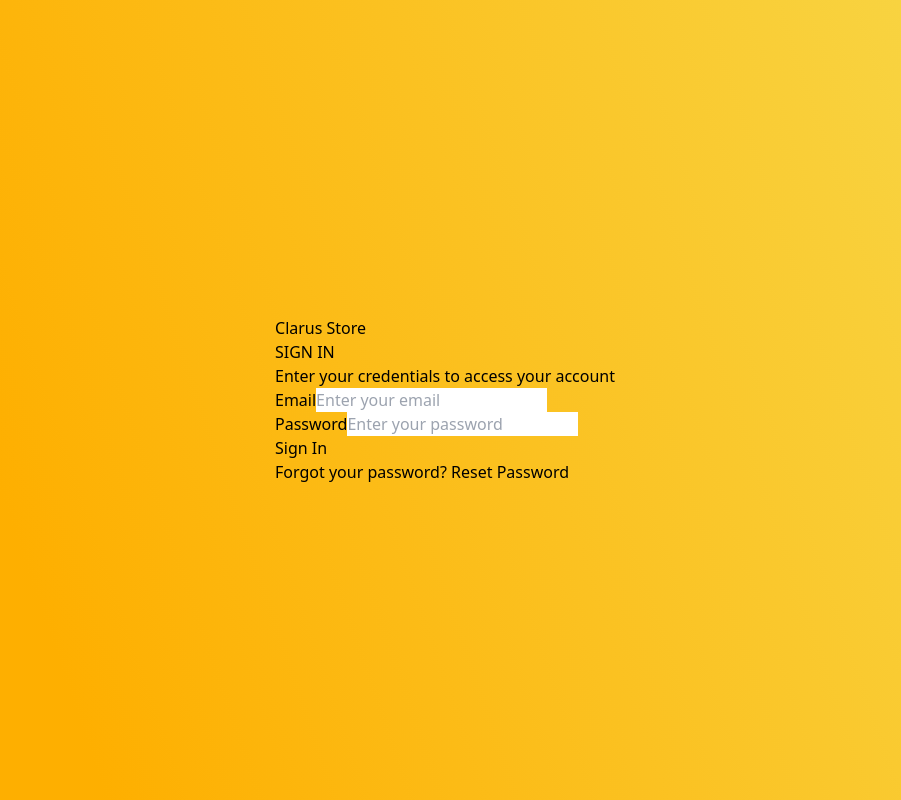
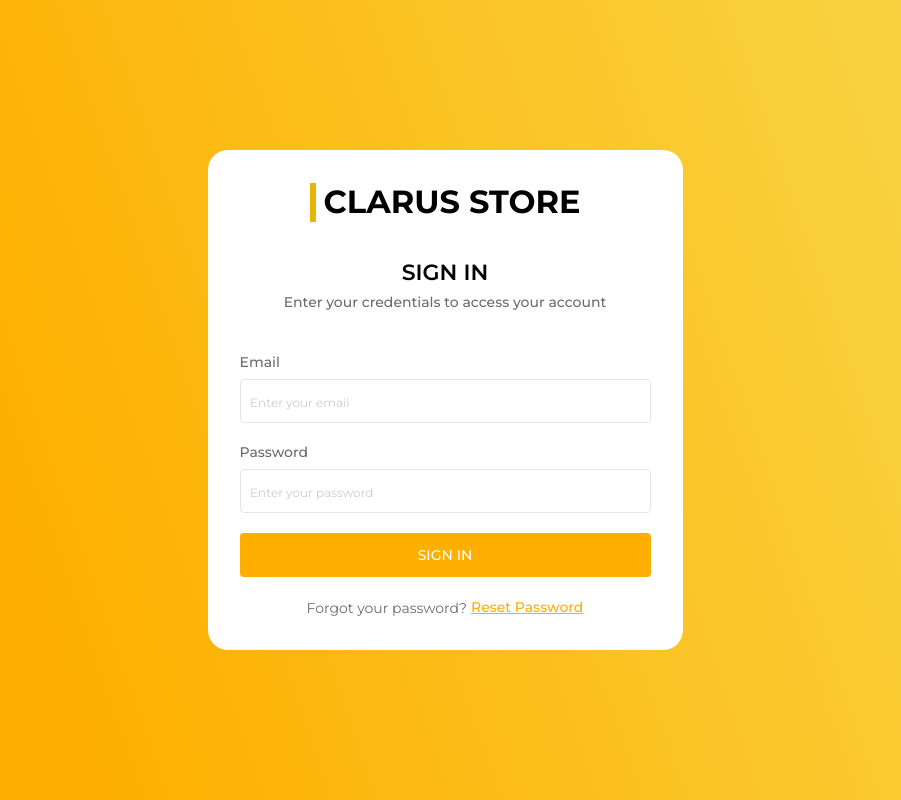
Before and after one commit to FatihYcan/Clarus-Store, a React (Create React App) app: page / in a window 1280 px wide. Shown: the whole page, without its empty margins (195-1096 px from the left). Built offline with nearby package versions, Linux system fonts and the light colour scheme.

Commit message:
login css finish

```diff
--- a/src/pages/Login.jsx
+++ b/src/pages/Login.jsx
@@ -1,33 +1,65 @@
 const Login = () => {
   return (
     <div className="loginDiv">
-      <div>
-        <div>
-          <span></span>
-          <h1>Clarus Store</h1>
+      <div className="h-[500px] w-11/12 sm:w-[475px] bg-white rounded-[20px] p-5 flex justify-between flex-col text-center">
+        <div className="flex justify-center items-center mt-2 gap-2">
+          <span className="w-[6px] bg-yellow-500 h-[39px]"></span>
+          <h1 className="text-[22px] sm:text-[32px] font-montserrat font-[700] uppercase">
+            Clarus Store
+          </h1>
         </div>
-        <div>
-          <h3>SIGN IN</h3>
-          <p>Enter your credentials to access your account</p>
+        <div className="my-2">
+          <h3 className="font-montserrat font-[600] text-[22px] uppercase text-black">
+            SIGN IN
+          </h3>
+          <p className="font-montserrat text-labelColor text-label mt-1">
+            Enter your credentials to access your account
+          </p>
         </div>
-        <form>
-          <div className="">
-            <label htmlFor="email">Email</label>
-            <input type="email" placeholder="Enter your email" required />
+        <form className="flex flex-col text-left p-3 gap-5">
+          <div className="flex flex-col gap-2">
+            <label
+              className="font-montserrat text-label text-labelColor hover:cursor-pointer hover:after:content-['admin@aa.com'] hover:after:text-black hover:after:pl-3 hover:after:underline"
+              htmlFor="email"
+            >
+              Email
+            </label>
+            <input
+              className="login-input"
+              type="email"
+              placeholder="Enter your email"
+              required
+            />
           </div>
-          <div>
-            <label htmlFor="pass">Password</label>
+          <div className="flex flex-col gap-2">
+            <label
+              className="font-montserrat text-label text-labelColor hover:cursor-pointer hover:after:content-['admin'] hover:after:text-black hover:after:pl-3 hover:after:underline"
+              htmlFor="pass"
+            >
+              Password
+            </label>
             <input
+              className="login-input"
               type="password"
               name="pass"
               placeholder="Enter your password"
               required
             />
           </div>
-          <button>Sign In</button>
-          <p>
-            <span> Forgot your password? </span>
-            <span>Reset Password</span>
+          <button
+            type="submit"
+            className="bg-main h-[44px] font-montserrat text-label text-white uppercase hover:opacity-90 rounded-[4px]"
+          >
+            Sign In
+          </button>
+          <p className="flex justify-center items-center flex-wrap">
+            <span className="text-label font-montserrat font-[400] text-labelColor">
+              {" "}
+              Forgot your password?{" "}
+            </span>
+            <span className="text-main text-[14px] font-montserrat font-[500] underline ml-1">
+              Reset Password
+            </span>
           </p>
         </form>
       </div>
```
